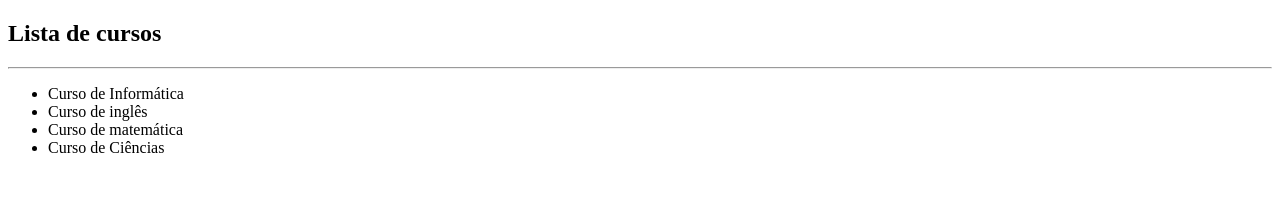
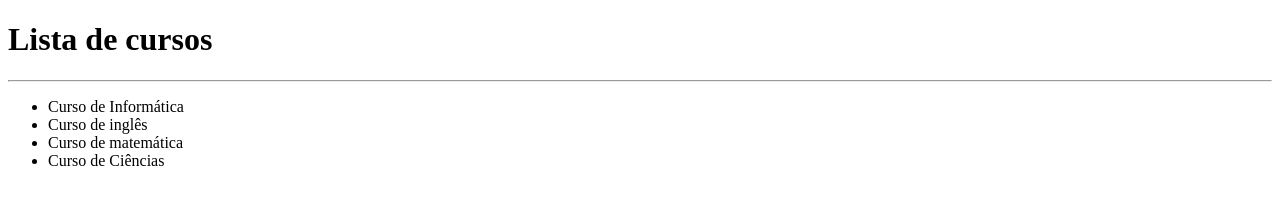
Before and after one commit to thiagovanzele/treinando-repositorio-remoto, a plain HTML site: page index.html in a window 1280 px wide. Drawn offline with Linux system fonts and the light colour scheme.

Commit message:
h2 -> h1

```diff
--- a/index.html
+++ b/index.html
@@ -7,7 +7,7 @@
     <title>Curso para Aprender git</title>
 </head>
 <body>
-    <h2>Lista de cursos</h2>
+    <h1>Lista de cursos</h1>
 
     <hr>
     <ul>
```
